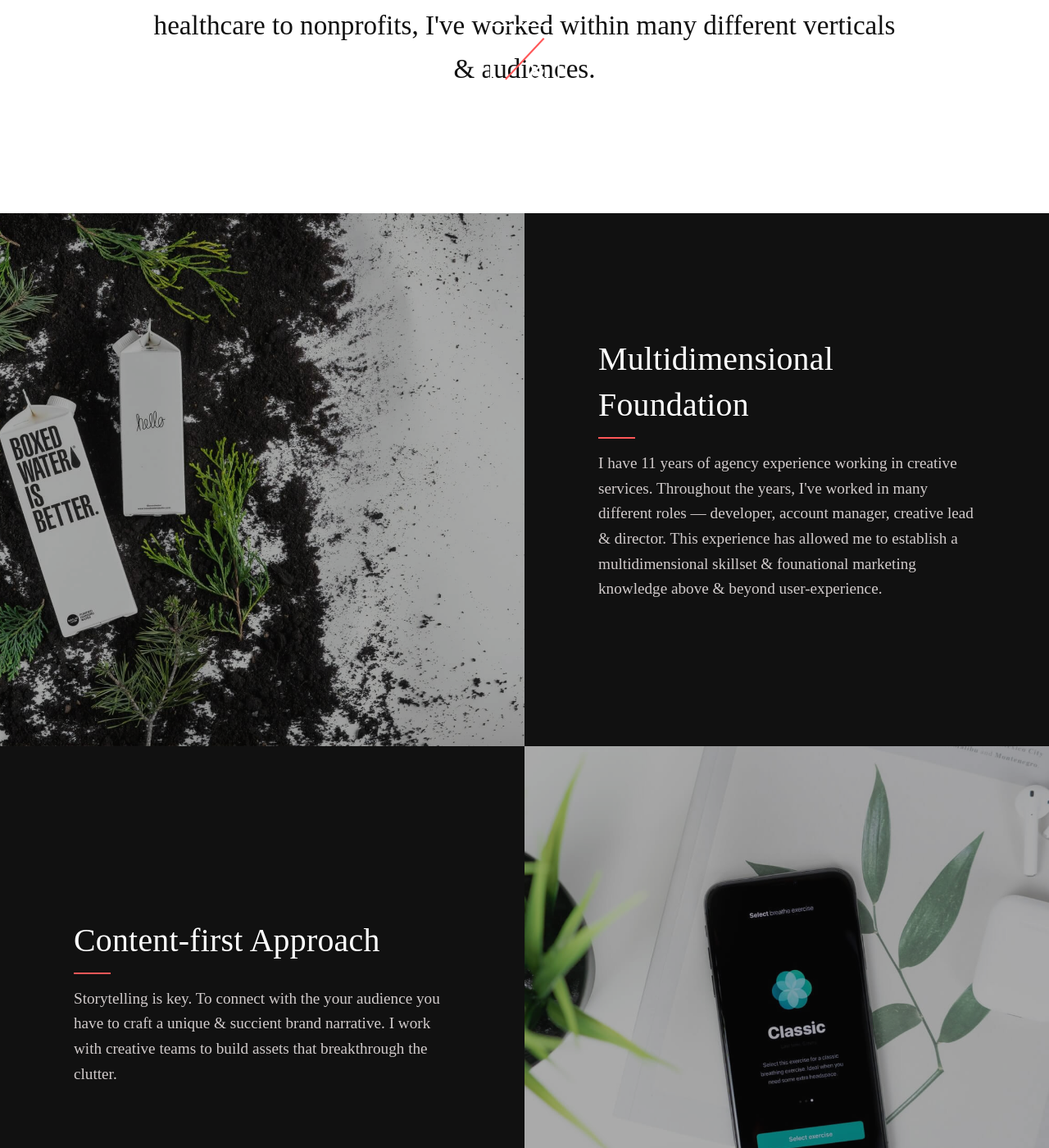
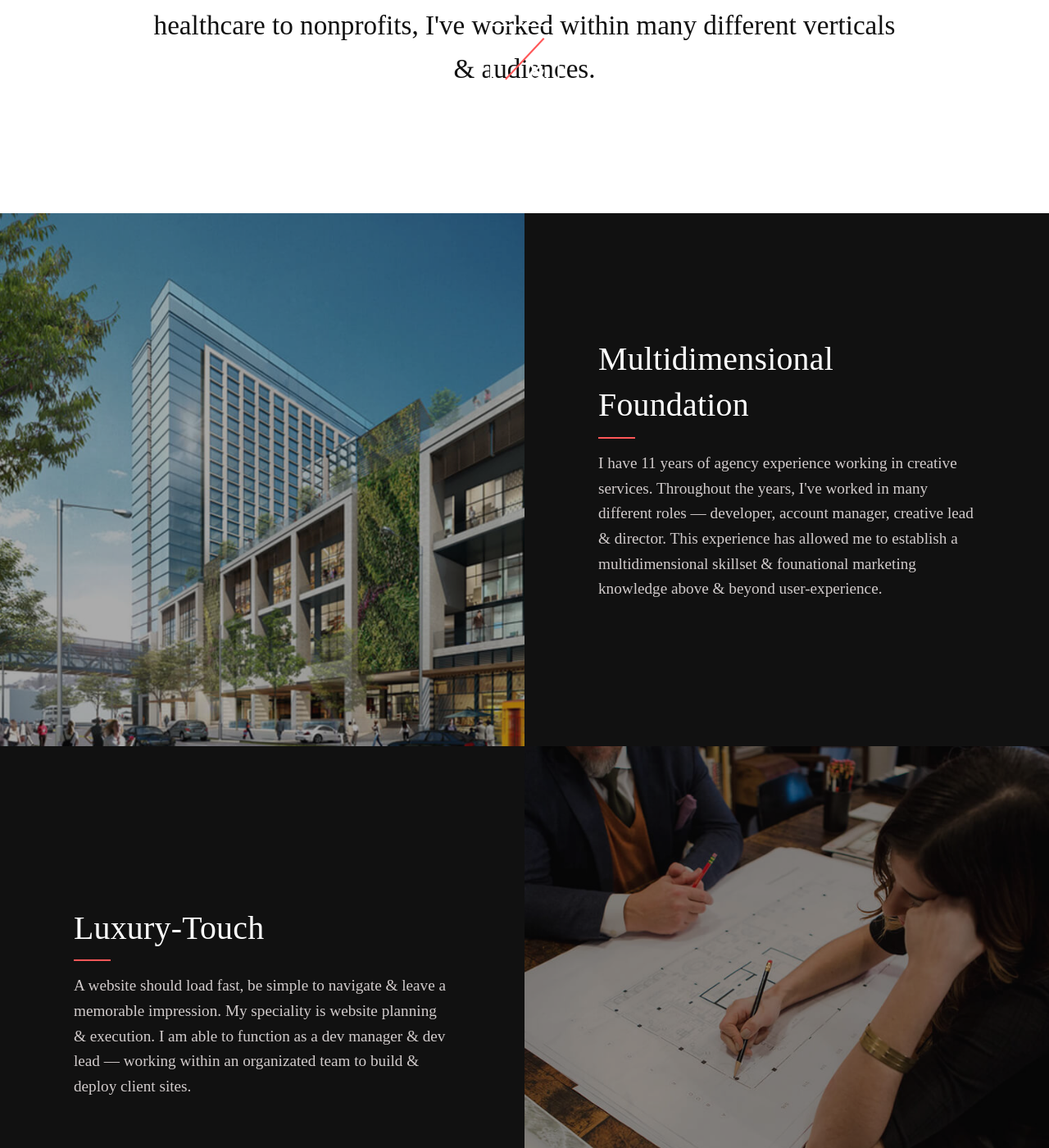
Before and after one commit to brianotoole/brickandmonitor, a Jekyll site: the page built from about.html, in a window 1280 px wide and 1400 px high, scrolled down 747 px. Shown: the whole window at 82% size. Built offline with Jekyll 4.4.1, drawn with Linux system fonts in a browser that asks for light colours; some web fonts are replaced; a script that is not in the unit is left out; some of the changed text lies outside the part shown.

Commit message:
conetnt updates

```diff
--- /dev/null
+++ b/_includes/services-dev.html
@@ -0,0 +1,36 @@
+
+<div class="services">
+
+    <div class="service">
+      <h4 class="service__title">Front-end</h4>
+      <div class="service__hr"></div>
+        <li class="service__item">HTML/CSS/SCSS</li>
+        <li class="service__item">Javascript/jQuery</li>
+        <li class="service__item">GSAP / Web Animations</li>
+        <li class="service__item">Sketch / Figma</li>
+    </div><!-- /.service -->
+    <div class="service">
+      <h4 class="service__title">Back-end</h4>
+      <div class="service__hr"></div>
+        <li class="service__item">PHP/MySQL</li>
+        <li class="service__item">Node.js</li>
+        <li class="service__item">Liquid</li>
+    </div><!-- /.service -->
+    <div class="service">
+      <h4 class="service__title">CMS</h4>
+      <div class="service__hr"></div>
+        <li class="service__item">WordPress</li>
+        <li class="service__item">Webflow</li>
+        <li class="service__item">Shopify</li>
+        <li class="service__item">SSGs: Jekyll / Hugo / Gatsby</li>
+    </div><!-- /.service -->
+    <div class="service">
+      <h4 class="service__title">Server</h4>
+      <div class="service__hr"></div>
+        <li class="service__item">Pantheon</li>
+        <li class="service__item">WPEngine</li>
+        <li class="service__item">Flywheel</li>
+        <li class="service__item">LiquidWeb</li>
+    </div><!-- /.service -->
+
+  </div><!-- /.services -->
--- a/_includes/team.html
+++ b/_includes/team.html
@@ -20,7 +20,7 @@
   <div class="row-flex__md-9">
     <h5 class="section-title section-title--underline">Sparxoo, Sr. Manager of Integrated Production</h5>
     <h4 class="service-title">2017-2018</h4>
-    <p></p>
+    <p>I joined Sparxoo in 2017 to lead their Web &amp; Design team. One of my first initiaties, was to implement a company-wide Agile process. The system helped with visibility into team capacity for forecasting and sales awareness. I also dove into code and contributed to the team's development work as needed. Many of the projects I was involved with, went on to win award &amp; fostered growth &amp; new business opportunities.</p>
   </div><!--/.two-third.right-->
 </div><!-- /.team-block -->
 
--- a/_layouts/project.html
+++ b/_layouts/project.html
@@ -27,5 +27,8 @@
         <div class="row-flex__md-12 u-text-center">
           <img src="{{site.baseurl}}/assets/images/{{page.work-img}}">
         </div><!-- /.col -->
+        <div class="row-flex row-flex--center pad-top">
+          <a href="{{ site.baseurl }}/work" class="btn btn--border service__btn">Back to Work</a>
+        </div>
       </div><!-- /.wrapper -->
     </section>
--- a/about.html
+++ b/about.html
@@ -48,17 +48,29 @@
         </div>
         <div class="slider__right">
           <div class="slider__content">
-            <h2 class="slider__heading">Content-first Approach</h2>
+            <h2 class="slider__heading">Luxury-Touch</h2>
             <div class="service__hr"></div>
             <p class="slider__text">
-              Storytelling is key. To connect with the your audience you have to craft a unique &amp; succient brand narrative. I work with creative teams to build assets that breakthrough the clutter.
+              A website should load fast, be simple to navigate &amp; leave a memorable impression. My speciality is website planning &amp; execution. I am able to function as a dev manager &amp; dev lead &mdash; working within an organizated team to build &amp; deploy client sites.
             </p>
           </div>
         </div>
       </div>
     </section>
 
-<section class="section section--pad section--services">
+    <section class="section section--intro section--white" id="skills-dev">
+      <div class="wrapper">
+          <div class="row-flex">
+              <div class="row-flex__md-12">
+                  <h2 class="heading heading--centered">Creative Development Skills</h2>
+                  {% include services-dev.html %}
+              </div><!-- /.col -->
+          </div><!-- /.row-flex -->
+      </div>
+    </div><!-- /.wrapper -->
+    </section>
+
+<section class="section section--pad section--services section--tertiary">
   <div class="wrapper">
     <div class="row-flex__md-12">
         <h2 class="heading heading--centered">Agency Experience</h2>
--- a/assets/css/app.css
+++ b/assets/css/app.css
@@ -2378,9 +2378,9 @@
     height: 100%;
     background: rgba(17, 17, 17, 0.35); }
   .slider__image--one {
-    background-image: url("/assets/images/adapt.jpg"); }
+    background-image: url("/assets/images/bg-wst.jpg"); }
   .slider__image--two {
-    background-image: url("/assets/images/tech.jpg"); }
+    background-image: url("/assets/images/bg-edition.jpg"); }
   .slider__image--lk {
     background-image: url("/assets/images/bg-lk.jpg"); }
   .slider__image--tt {
--- a/src/styles/components/_slider.scss
+++ b/src/styles/components/_slider.scss
@@ -52,10 +52,10 @@
     background: rgba($color-black, 0.35);
   }
   &--one {
-    background-image: url('/assets/images/adapt.jpg');
+    background-image: url('/assets/images/bg-wst.jpg');
   }
   &--two {
-    background-image:  url('/assets/images/tech.jpg');
+    background-image:  url('/assets/images/bg-edition.jpg');
   }
   &--lk {
     background-image: url('/assets/images/bg-lk.jpg');
```
